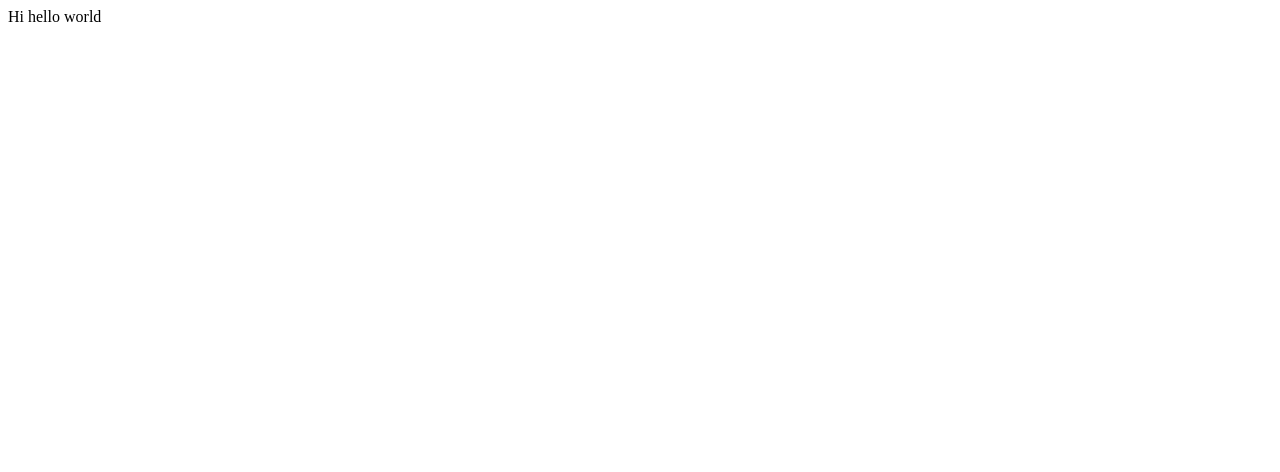
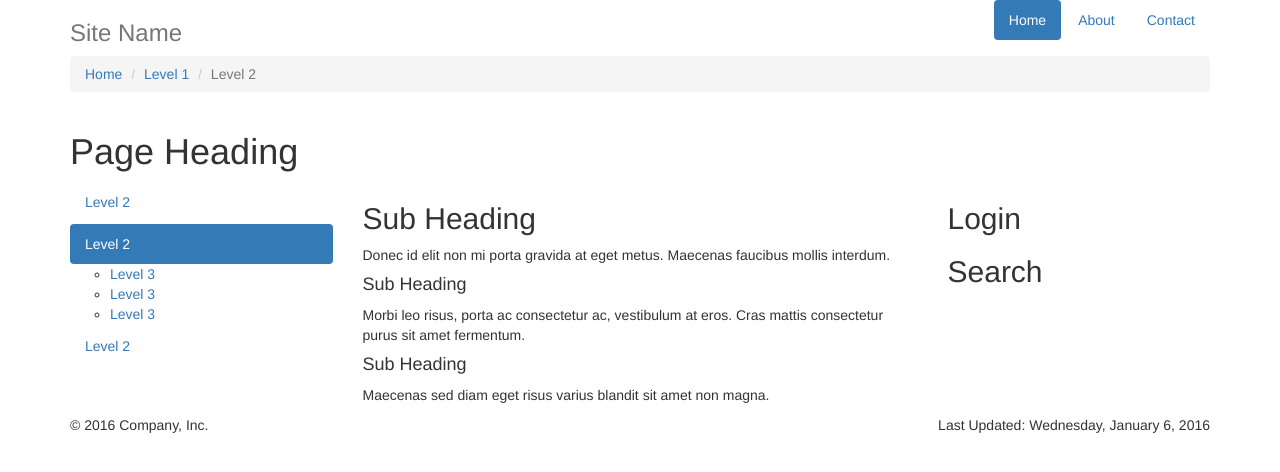
Before and after one commit to Senthil-Riddhish/staticwebapp, a plain HTML site: page index.html in a window 1280 px wide. Drawn offline with nearby package versions, Linux system fonts and the light colour scheme.

Commit message:
Update index.html

```diff
--- a/index.html
+++ b/index.html
@@ -1,11 +1,120 @@
+<!DOCTYPE html>
 <html lang="en">
-<head>
-    <meta charset="UTF-8">
+  <head>
+
+    <!-- Declared Vars To Go Here -->
+
+    <meta charset="utf-8">
     <meta http-equiv="X-UA-Compatible" content="IE=edge">
-    <meta name="viewport" content="width=device-width, initial-scale=1.0">
-    <title>Document</title>
-</head>
-<body>
-    <div>Hi hello world</div>
-</body>
+    <meta name="viewport" content="width=device-width, initial-scale=1">
+
+    <!-- Metadata -->
+    <meta name="description" content="">
+    <meta name="author" content="">
+
+    <link rel="icon" href="mysource_files/favicon.ico">
+
+    <!-- Page Name and Site Name -->
+    <title>Page Name - Squiz Matrix HTML Example</title>
+
+    <!-- CSS -->
+    <link href="https://maxcdn.bootstrapcdn.com/bootstrap/3.3.6/css/bootstrap.min.css" rel="stylesheet">
+    <link href="mysource_files/style.css" rel="stylesheet">
+
+  </head>
+
+  <body>
+
+    <div class="container">
+
+      <header class="header clearfix" style="background-color: #ffffff">
+
+        <!-- Main Menu -->
+        <nav>
+          <ul class="nav nav-pills pull-right">
+            <li class="active"><a href="#">Home</a></li>
+            <li><a href="#">About</a></li>
+            <li><a href="#">Contact</a></li>
+          </ul>
+        </nav>
+
+        <!-- Site Name -->
+        <h1 class="h3 text-muted">Site Name</h1>
+
+        <!-- Breadcrumbs -->
+        <ol class="breadcrumb">
+          <li><a href="#">Home</a></li>
+          <li><a href="#">Level 1</a></li>
+          <li class="active">Level 2</li>
+        </ol>
+
+      </header>
+
+      <div class="page-heading">
+
+        <!-- Page Heading -->
+        <h1>Page Heading</h1>
+
+      </div>
+
+      <div class="row">
+
+        <div class="col-sm-3">
+
+          <!-- Sub Navigation -->
+          <ul class="nav nav-pills nav-stacked">
+            <li><a href="#">Level 2</a></li>
+            <li class="active"><a href="#">Level 2</a>
+              <ul>
+                <li><a href="#">Level 3</a></li>
+                <li><a href="#">Level 3</a></li>
+                <li><a href="#">Level 3</a></li>
+              </ul>
+            </li>
+            <li><a href="#">Level 2</a></li>
+          </ul>
+
+        </div>
+
+        <div class="col-sm-6">
+
+          <div class="page-contents">
+
+            <!-- Design Body -->
+            <h2>Sub Heading</h2>
+            <p>Donec id elit non mi porta gravida at eget metus. Maecenas faucibus mollis interdum.</p>
+            <h4>Sub Heading</h4>
+            <p>Morbi leo risus, porta ac consectetur ac, vestibulum at eros. Cras mattis consectetur purus sit amet fermentum.</p>
+            <h4>Sub Heading</h4>
+            <p>Maecenas sed diam eget risus varius blandit sit amet non magna.</p>
+
+          </div>
+
+        </div>
+
+        <div class="col-sm-3">
+
+          <!-- Login Section -->
+          <h2>Login</h2>
+
+          <!-- Search Section -->
+          <h2>Search</h2>
+
+          <!-- Nested Right Column Content -->
+
+        </div>
+
+      </div>
+
+      <footer class="footer">
+        <p class="pull-right">
+          <!-- Last Updated Design Area-->
+          Last Updated: Wednesday, January 6, 2016
+        </p>
+        <p>&copy; 2016 Company, Inc.</p>
+      </footer>
+
+    </div> <!-- /container -->
+
+  </body>
 </html>
```
